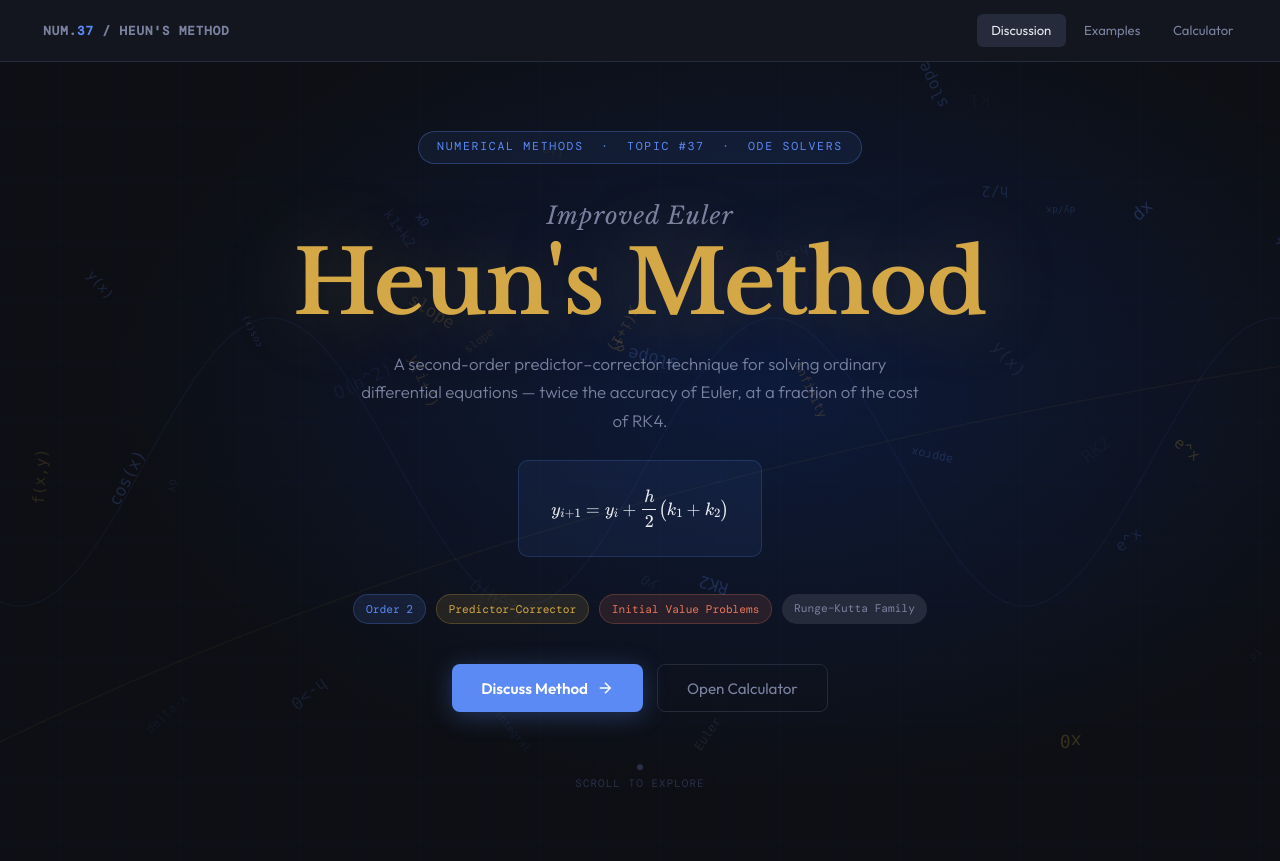
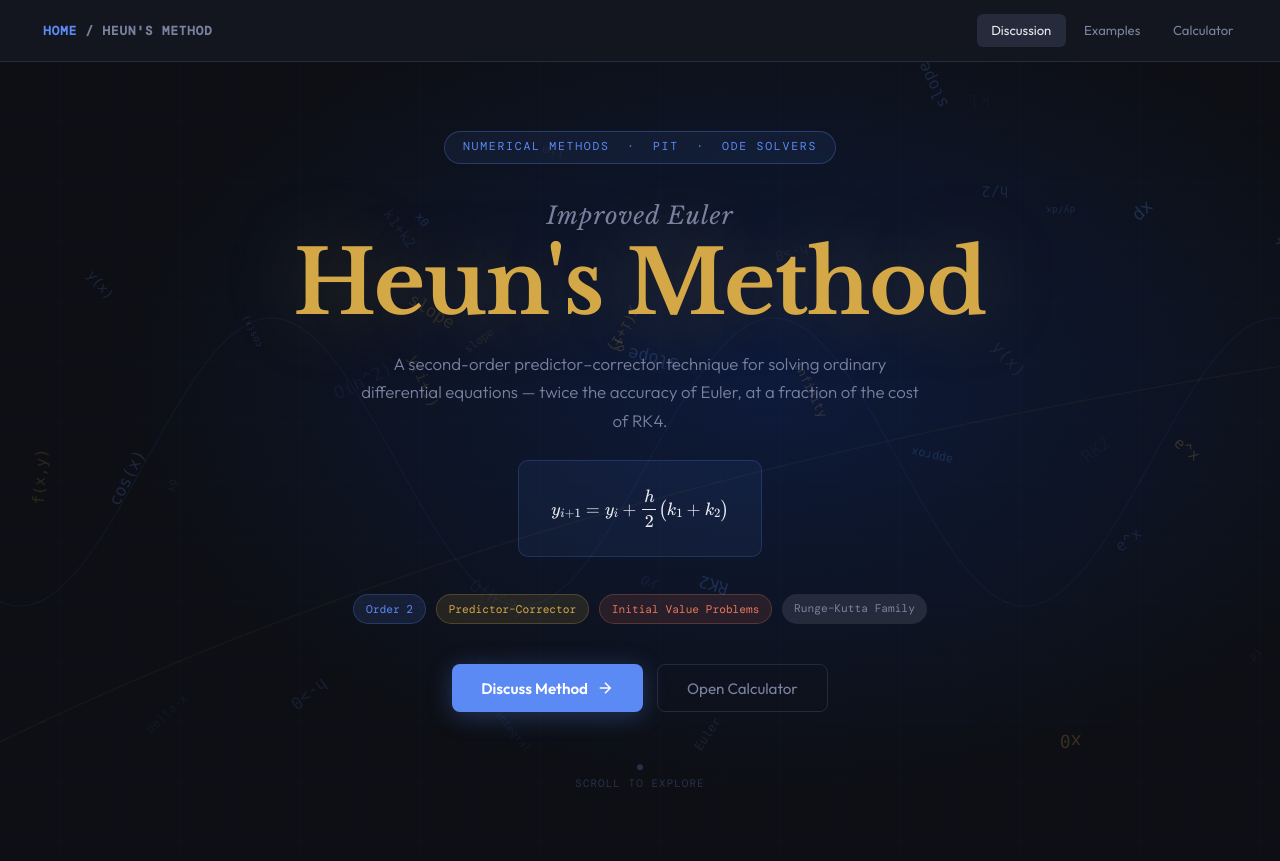
Before and after one commit to RovictJavier/Heun-method, a Flask app: page / in a window 1280 px wide. Shown: the top 861 px of the page. Run offline with Flask 3, Linux system fonts and the light colour scheme; some web fonts are replaced.

Commit message:
last? index.html

```diff
--- a/templates/index.html
+++ b/templates/index.html
@@ -706,7 +706,7 @@
 
 <!-- ══ HEADER ══ -->
 <header>
-  <button class="logo-btn" onclick="goHome()" title="Back to Landing">NUM.<span>37</span> / HEUN'S METHOD</button>
+  <button class="logo-btn" onclick="goHome()" title="Back to Landing"><span>HOME</span> / HEUN'S METHOD</button>
   <nav>
     <a href="#discussion" class="active">Discussion</a>
     <a href="#examples">Examples</a>
@@ -719,7 +719,7 @@
   <canvas id="particle-canvas"></canvas>
 
   <div class="landing-inner">
-    <div class="landing-badge">Numerical Methods &nbsp;·&nbsp; Topic #37 &nbsp;·&nbsp; ODE Solvers</div>
+    <div class="landing-badge">Numerical Methods &nbsp;·&nbsp; PIT &nbsp;·&nbsp; ODE Solvers</div>
 
     <h1 class="landing-title">
       <span class="landing-title-small">Improved Euler</span>
@@ -1035,7 +1035,7 @@
 </section>
 
 <footer>
-  Heun's Method · Numerical Methods Online Calculator · PIT Project &nbsp;·&nbsp; Built with Flask + MathJax
+  Heun's Method · Numerical Methods Online Calculator · PIT Project &nbsp;·&nbsp; By: Rovict Abie Javier CpE-2C
 </footer>
 
 <script>
```
